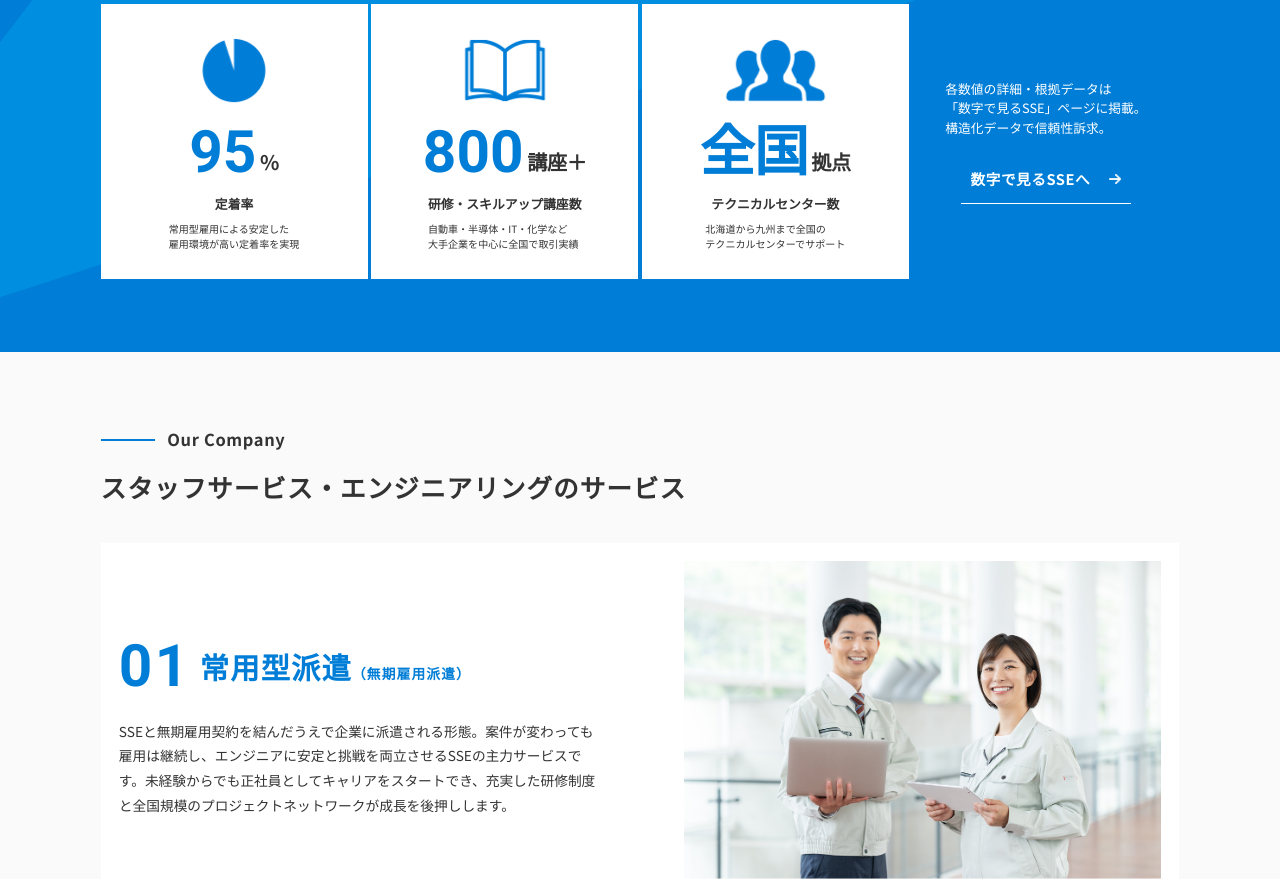
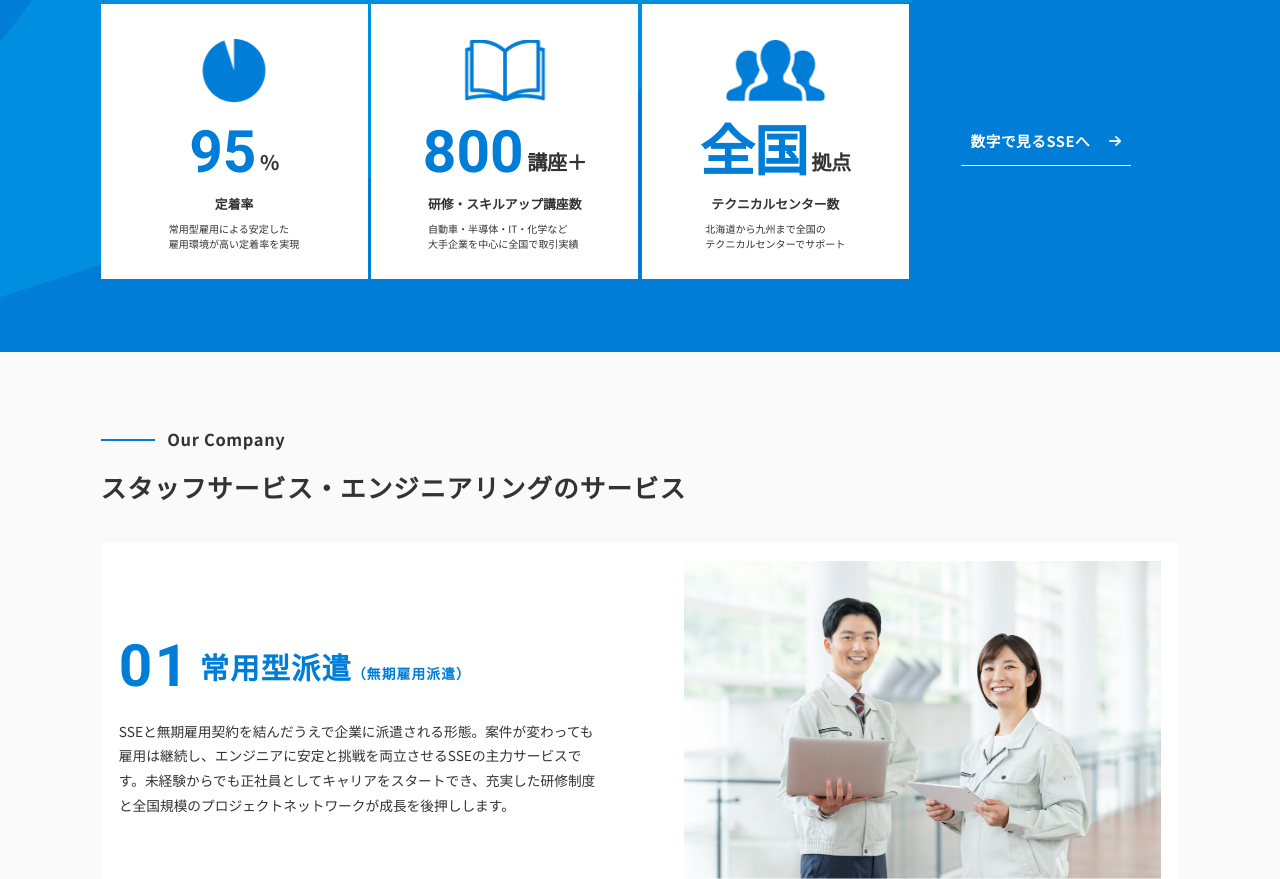
Before and after one commit to CB-umezawa/staffservice, a website: page index.html in a window 1280 px wide. Shown: the part 3011-3890 px from the top of the page. Drawn offline with nearby package versions, Linux system fonts and the light colour scheme.

Commit message:
文言削除

```diff
--- a/index.html
+++ b/index.html
@@ -697,11 +697,6 @@
 							</div>
 							<div class="block is-list">
 								<div class="area is-link">
-									<p class="note">
-										各数値の詳細・根拠データは<br>
-										「数字で見るSSE」ページに掲載。<br>
-										構造化データで信頼性訴求。
-									</p>
 									<p class="link">
 										<a href="#">
 											<span>数字で見るSSEへ</span>
```
